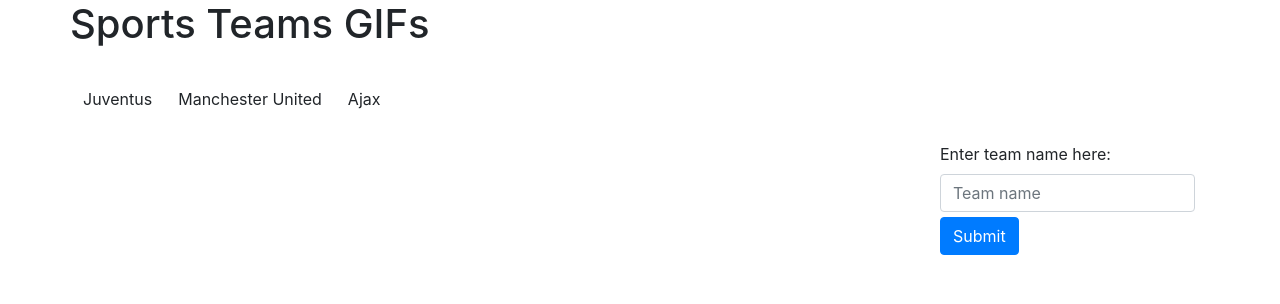
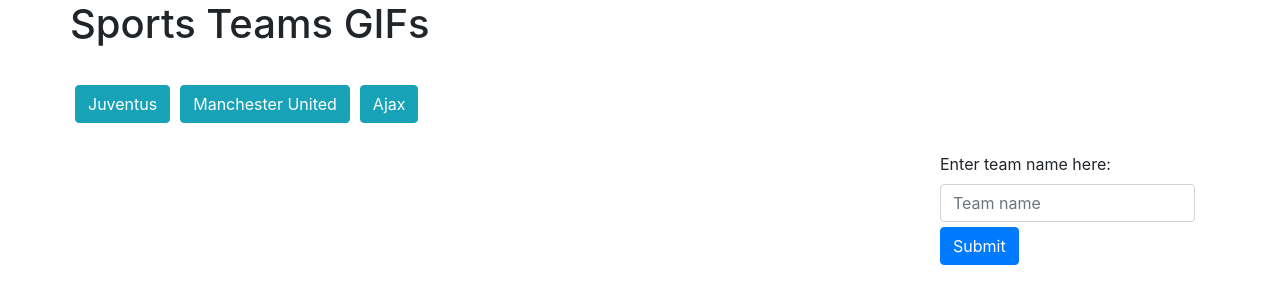
Before and after one commit to b0bland/GifTastic, a plain HTML site: page index.html in a window 1280 px wide. Drawn offline with nearby package versions, Linux system fonts and the light colour scheme.

Commit message:
Fixed button classes

```diff
--- a/assets/css/style.css
+++ b/assets/css/style.css
@@ -5,3 +5,7 @@
 #teamname {
     margin-bottom: 5px;
 }
+
+.btn-info {
+    margin: 5px;
+}
--- a/assets/javascript/app.js
+++ b/assets/javascript/app.js
@@ -30,7 +30,7 @@
 
     for (i=0;i<teams.length;i++) {
         var newButton = $("<button>")
-        newButton.addClass("btn", "btn-group-small", "btn-info")
+        newButton.addClass("btn btn-group-small btn-info")
         newButton.attr("data-name",teams[i])
         newButton.text(teams[i])
         $("#buttons").append(newButton)
```
